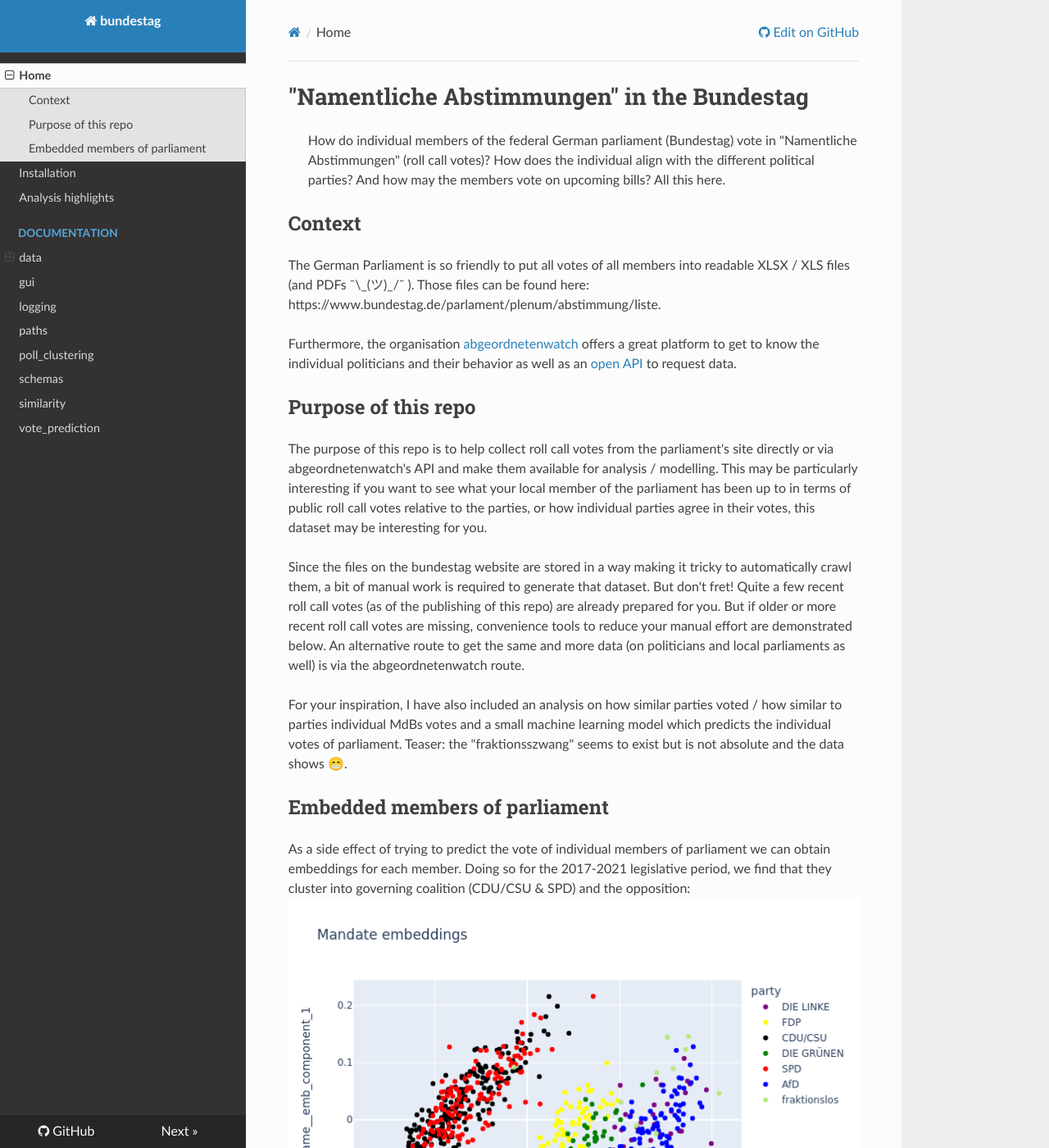
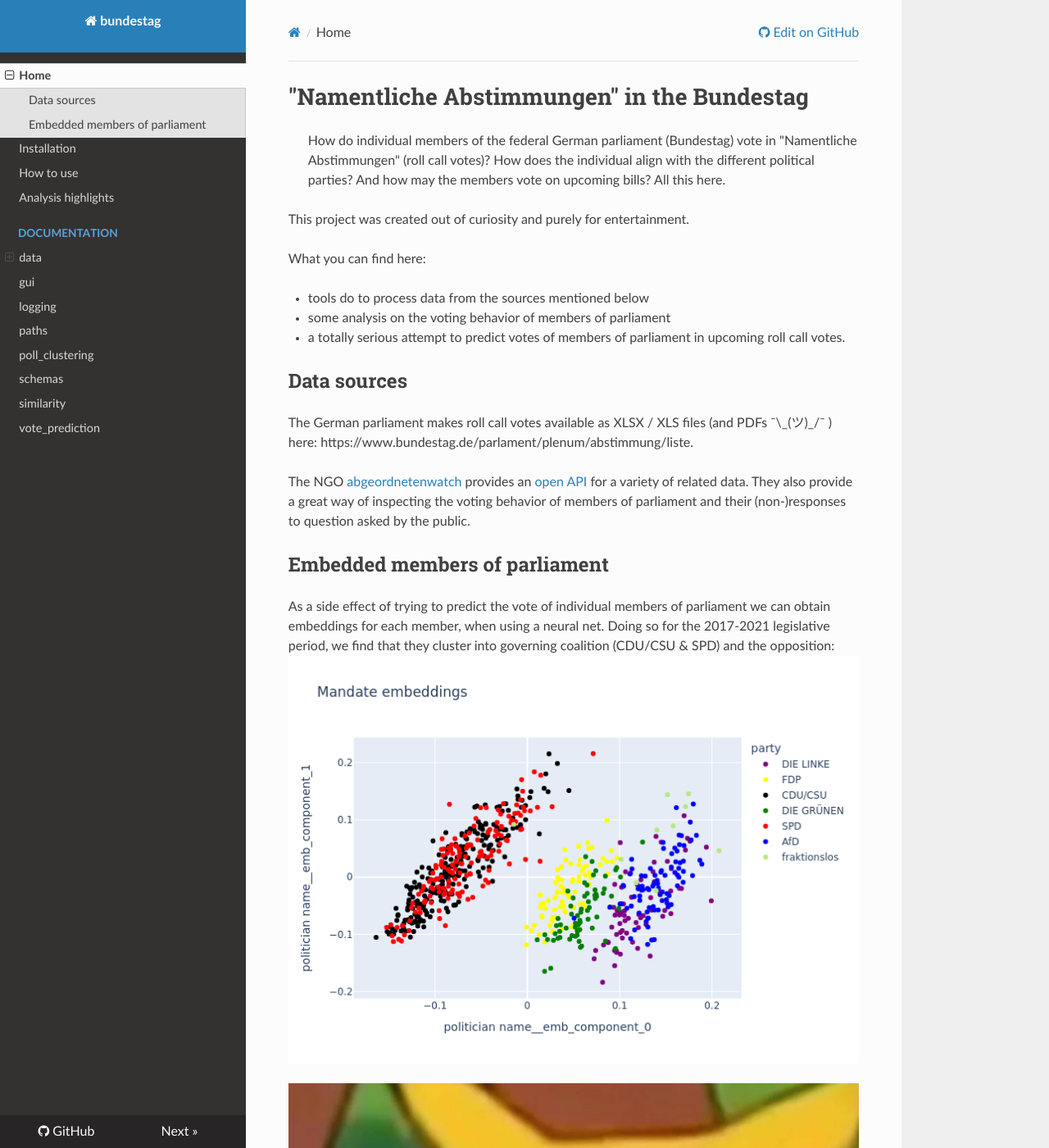
Before and after one commit to eschmidt42/bundestag, an MkDocs documentation site: the page built from docs/index.md, in a window 1280 px wide and 1400 px high. Shown: the whole window at 82% size. Built offline with MkDocs 1.6.1, drawn with Linux system fonts in a browser that asks for light colours; nearby versions of some CDN libraries; some of the changed text lies outside the part shown.

Commit message:
docs: updated intro and setup/usage tips

```diff
--- a/docs/index.md
+++ b/docs/index.md
@@ -2,25 +2,26 @@
 
 > How do individual members of the federal German parliament (Bundestag) vote in "Namentliche Abstimmungen" (roll call votes)? How does the individual align with the different political parties? And how may the members vote on upcoming bills? All this here.
 
-## Context
+This project was created out of curiosity and purely for entertainment.
 
-The German Parliament is so friendly to put all votes of all members into readable XLSX / XLS files (and PDFs ¯\\\_(ツ)\_/¯ ). Those files  can be found here: https://www.bundestag.de/parlament/plenum/abstimmung/liste.
+What you can find here:
 
-Furthermore, the organisation [abgeordnetenwatch](https://www.abgeordnetenwatch.de/) offers a great platform to get to know the individual politicians and their behavior as well as an [open API](https://www.abgeordnetenwatch.de/api) to request data.
+* tools do to process data from the sources mentioned below
+* some analysis on the voting behavior of members of parliament
+* a totally serious attempt to predict votes of members of parliament in upcoming roll call votes.
 
-## Purpose of this repo
+## Data sources
 
-The purpose of this repo is to help collect roll call votes from the parliament's site directly or via abgeordnetenwatch's API and make them available for analysis / modelling. This may be particularly interesting if you want to see what your local member of the parliament has been up to in terms of public roll call votes relative to the parties, or how individual parties agree in their votes, this dataset may be interesting for you.
+The German parliament makes roll call votes available as XLSX / XLS files (and PDFs ¯\\\_(ツ)\_/¯ ) here: https://www.bundestag.de/parlament/plenum/abstimmung/liste.
 
-Since the files on the bundestag website are stored in a way making it tricky to automatically crawl them, a bit of manual work is required to generate that dataset. But don't fret! Quite a few recent roll call votes (as of the publishing of this repo) are already prepared for you. But if older or more recent roll call votes are missing, convenience tools to reduce your manual effort are demonstrated below. An alternative route to get the same and more data (on politicians and local parliaments as well) is via the abgeordnetenwatch route.
+The NGO [abgeordnetenwatch](https://www.abgeordnetenwatch.de/) provides an [open API](https://www.abgeordnetenwatch.de/api) for a variety of related data. They also provide a great way of inspecting the voting behavior of members of parliament and their (non-)responses to question asked by the public.
 
-For your inspiration, I have also included an analysis on how similar parties voted / how similar to parties individual MdBs votes and a small machine learning model which predicts the individual votes of parliament. Teaser: the "fraktionsszwang" seems to exist but is not absolute and the data shows 😁.
 
 ## Embedded members of parliament
 
-As a side effect of trying to predict the vote of individual members of parliament we can obtain embeddings for each member. Doing so for the 2017-2021 legislative period, we find that they cluster into governing coalition (CDU/CSU & SPD) and the opposition:
+As a side effect of trying to predict the vote of individual members of parliament we can obtain embeddings for each member, when using a neural net. Doing so for the 2017-2021 legislative period, we find that they cluster into governing coalition (CDU/CSU & SPD) and the opposition:
 ![](images/mandate_embeddings.png)
 
 ![](images/surprised-pikachu.png)
 
-If you want to see more [check out this site](analysis-highlights.md).
+If you want to see more check out [this site](docs/analysis-highlights.md) or [this notebook](docs/analysis-highlights.ipynb).
--- a/mkdocs.yml
+++ b/mkdocs.yml
@@ -4,6 +4,7 @@
 nav:
   - Home: index.md
   - Installation: installation.md
+  - How to use: how-to-use.md
   - Analysis highlights: analysis-highlights.md
   - Documentation:
       # - __main__: bundestag/__main__.md
```
Also changed, not shown: README.md (+35 -114 lines), docs/how-to-use.md (added, +37 -0 lines), docs/installation.md (+1 -5 lines).
